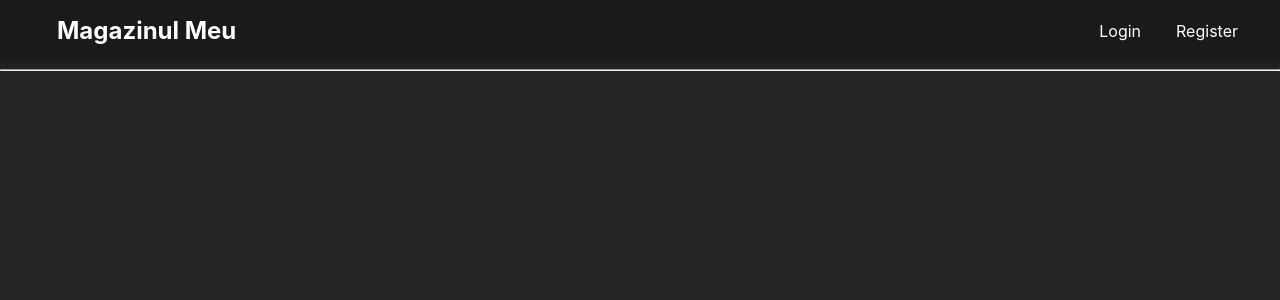
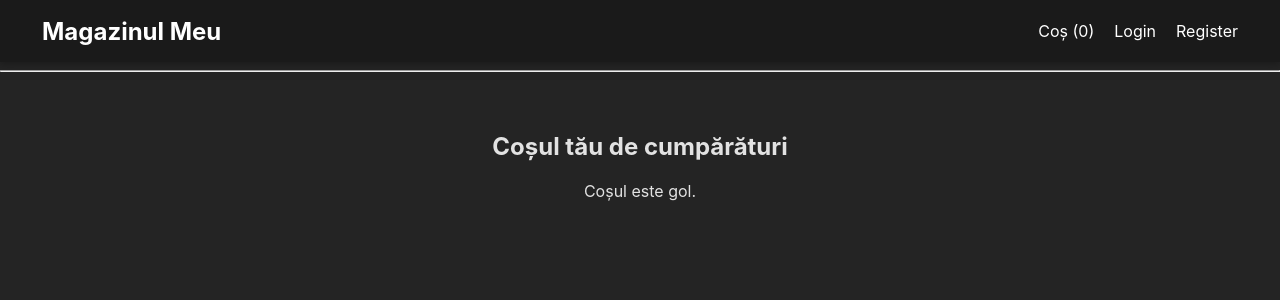
Before and after one commit to dragosvoinea1/ecommerce-microservices, a React (Vite) app in the folder frontend/: page /cart in a window 1280 px wide. Shown: the top 300 px of the page. Built offline with nearby package versions, Linux system fonts and the light colour scheme.

Commit message:
cart_page1

```diff
--- a/frontend/src/App.jsx
+++ b/frontend/src/App.jsx
@@ -1,20 +1,22 @@
 import { BrowserRouter, Routes, Route } from 'react-router-dom';
 import ProductListPage from './components/ProductListPage';
 import LoginPage from './components/LoginPage';
-import RegisterPage from './components/RegisterPage'; // <-- Importă pagina nouă
-import Navbar from './components/Navbar'; // <-- Importă Navbar
+import RegisterPage from './components/RegisterPage';
+import CartPage from './components/CartPage'; // <-- Importă pagina nouă
+import Navbar from './components/Navbar';
 import './styles/App.css';
 
 function App() {
   return (
     <BrowserRouter>
-      <Navbar /> {/* <-- Folosește componenta Navbar */}
+      <Navbar />
       <hr />
-      <main> {/* Am adăugat un tag <main> pentru conținutul paginii */}
+      <main>
         <Routes>
           <Route path="/" element={<ProductListPage />} />
           <Route path="/login" element={<LoginPage />} />
-          <Route path="/register" element={<RegisterPage />} /> {/* <-- Adaugă ruta nouă */}
+          <Route path="/register" element={<RegisterPage />} />
+          <Route path="/cart" element={<CartPage />} /> {/* <-- Adaugă ruta nouă */}
         </Routes>
       </main>
     </BrowserRouter>
--- /dev/null
+++ b/frontend/src/components/CartPage.jsx
@@ -0,0 +1,31 @@
+import { useContext } from 'react';
+import { CartContext } from '../context/CartContext';
+
+export default function CartPage() {
+  const { items } = useContext(CartContext);
+
+  // Calculăm totalul coșului
+  const total = items.reduce((sum, item) => sum + item.price * item.quantity, 0);
+
+  return (
+    <div>
+      <h2>Coșul tău de cumpărături</h2>
+      {items.length === 0 ? (
+        <p>Coșul este gol.</p>
+      ) : (
+        <>
+          <ul>
+            {items.map((item) => (
+              <li key={item.id}>
+                {item.name} - {item.quantity} buc. x {item.price} RON
+              </li>
+            ))}
+          </ul>
+          <hr />
+          <h3>Total: {total.toFixed(2)} RON</h3>
+          {/* Aici vom adăuga butonul de "Plasează Comanda" */}
+        </>
+      )}
+    </div>
+  );
+}
--- a/frontend/src/components/Navbar.jsx
+++ b/frontend/src/components/Navbar.jsx
@@ -1,10 +1,12 @@
+import '../styles/Navbar.css'; // <-- Importă fișierul CSS
 import { Link } from 'react-router-dom';
 import { useContext } from 'react';
 import { AuthContext } from '../context/AuthContext';
-import '../styles/Navbar.css'; // <-- Importă fișierul CSS
+import { CartContext } from '../context/CartContext'; // <-- Am importat contextul coșului
 
 export default function Navbar() {
   const { token, logout } = useContext(AuthContext);
+  const { items } = useContext(CartContext); // <-- Preluăm produsele din coș
 
   return (
     <nav className="navbar">
@@ -12,6 +14,9 @@ export default function Navbar() {
         <Link to="/">Magazinul Meu</Link>
       </div>
       <div className="navbar-links">
+        {/* --- NOU: Afișăm numărul de iteme din coș --- */}
+        <Link to="/cart">Coș ({items.length})</Link>
+
         {token ? (
           <>
             {/* Aici vom adăuga link-ul către 'Comenzile Mele' */}
--- a/frontend/src/components/ProductListPage.jsx
+++ b/frontend/src/components/ProductListPage.jsx
@@ -1,7 +1,9 @@
-import { useState, useEffect } from 'react';
+import { useState, useEffect, useContext } from 'react';
+import { CartContext } from '../context/CartContext';
 
 export default function ProductListPage() {
   const [products, setProducts] = useState([]);
+  const { addToCart } = useContext(CartContext);
 
   useEffect(() => {
     const fetchProducts = async () => {
@@ -27,6 +29,13 @@ export default function ProductListPage() {
           {products.map((product) => (
             <li key={product.id}>
               {product.name} - {product.price} RON
+              {/* --- NOU: Butonul "Adaugă în Coș" --- */}
+              <button
+                onClick={() => addToCart(product)}
+                style={{ marginLeft: '10px' }}
+              >
+                Adaugă în Coș
+              </button>
             </li>
           ))}
         </ul>
--- /dev/null
+++ b/frontend/src/context/CartContext.jsx
@@ -0,0 +1,30 @@
+import { createContext, useState } from 'react';
+
+export const CartContext = createContext(null);
+
+export const CartProvider = ({ children }) => {
+  const [items, setItems] = useState([]); // Aici vom stoca produsele din coș
+
+  const addToCart = (product) => {
+    setItems((prevItems) => {
+      // Verificăm dacă produsul este deja în coș
+      const existingItem = prevItems.find((item) => item.id === product.id);
+
+      if (existingItem) {
+        // Dacă există, doar incrementăm cantitatea
+        return prevItems.map((item) =>
+          item.id === product.id ? { ...item, quantity: item.quantity + 1 } : item
+        );
+      } else {
+        // Dacă nu există, îl adăugăm cu cantitatea 1
+        return [...prevItems, { ...product, quantity: 1 }];
+      }
+    });
+  };
+
+  return (
+    <CartContext.Provider value={{ items, addToCart }}>
+      {children}
+    </CartContext.Provider>
+  );
+};
--- a/frontend/src/main.jsx
+++ b/frontend/src/main.jsx
@@ -2,12 +2,15 @@ import React from 'react';
 import ReactDOM from 'react-dom/client';
 import App from './App.jsx';
 import './index.css';
-import { AuthProvider } from './context/AuthContext.jsx'; // <-- Importă provider-ul
+import { AuthProvider } from './context/AuthContext.jsx';
+import { CartProvider } from './context/CartContext.jsx'; // <-- Importă noul provider
 
 ReactDOM.createRoot(document.getElementById('root')).render(
   <React.StrictMode>
-    <AuthProvider> {/* <-- Îmbracă App în AuthProvider */}
-      <App />
+    <AuthProvider>
+      <CartProvider> {/* <-- Îmbracă App în CartProvider */}
+        <App />
+      </CartProvider>
     </AuthProvider>
   </React.StrictMode>,
 );
--- a/frontend/src/styles/Navbar.css
+++ b/frontend/src/styles/Navbar.css
@@ -1,10 +1,12 @@
+/* frontend/src/styles/Navbar.css */
+
 .navbar {
   display: flex;
-  justify-content: space-between; /* Aliniază elementele la capete */
-  align-items: center; /* Centrează vertical elementele */
-  background-color: #1a1a1a; /* Un fundal închis, elegant */
-  padding: 1rem 2rem; /* Spațiere interioară (sus/jos și stânga/dreapta) */
-  box-shadow: 0 2px 8px rgba(0, 0, 0, 0.3); /* O umbră subtilă dedesubt */
+  justify-content: space-between;
+  align-items: center;
+  background-color: #1a1a1a;
+  padding: 1rem 2rem;
+  box-shadow: 0 2px 8px rgba(0, 0, 0, 0.3);
 }
 
 .navbar-brand {
@@ -15,7 +17,6 @@
 .navbar a {
   color: white;
   text-decoration: none;
-  margin-left: 15px;
   padding: 5px 10px;
   border-radius: 5px;
   transition: background-color 0.3s ease;
@@ -26,7 +27,6 @@
 }
 
 .navbar button {
-  margin-left: 15px;
   padding: 8px 15px;
   background-color: #646cff;
   color: white;
@@ -40,3 +40,9 @@
 .navbar button:hover {
   background-color: #535bf2;
 }
+
+/* Regula adăugată pentru spațiere corectă */
+.navbar-links {
+  display: flex;
+  align-items: center;
+}
```
